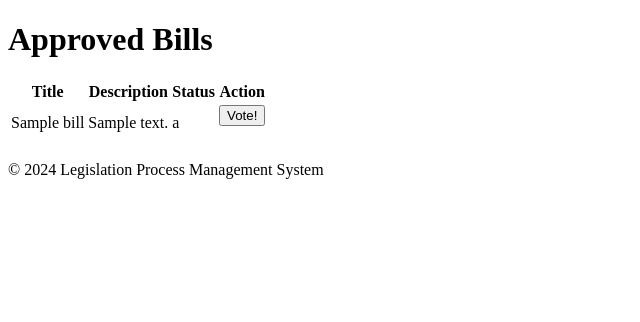
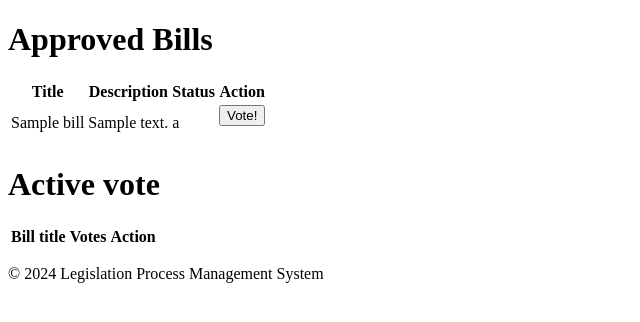
Before and after one commit to desmondsyu/legislation_mgmt_sys, a PHP site: page /public/dashboard_admin.php in a window 1280 px wide. Shown: the part 29-351 px from the top of the page, without its empty margins (0-640 px from the left). Run offline with PHP 8.4, Linux system fonts and the light colour scheme; tables that the repository leaves empty hold one stand-in row (values such as "Sample post"); lists and menus that the app fills with data are empty.

Commit message:
enhanced voting system

```diff
--- a/src/controllers/UserController.php
+++ b/src/controllers/UserController.php
@@ -28,4 +28,9 @@
     {
         return $this->userRepository->findByUsername($username);
     }
+
+    public function totalMP()
+    {
+        return count($this->userRepository->findAllMp());
+    }
 }
--- /dev/null
+++ b/src/controllers/VoteController.php
@@ -0,0 +1,55 @@
+<?php
+require_once '../repositories/VoteRepository.php';
+
+class VoteController
+{
+    private $voteRepository;
+
+    public function __construct($pdo)
+    {
+        $this->voteRepository = new VoteRepository($pdo);
+    }
+
+    public function voteFor($billId, $userId)
+    {
+        return $this->voteRepository->create([
+            'bill_id' => $billId,
+            'agree' => true,
+            'mp_id' => $userId
+        ]);
+    }
+
+    public function voteAgainst($billId, $userId)
+    {
+        return $this->voteRepository->create([
+            'bill_id' => $billId,
+            'agree' => false,
+            'mp_id' => $userId
+        ]);
+    }
+
+    public function userHasVoted($billId, $userId)
+    {
+        return $this->voteRepository->userHasVoted($billId, $userId);
+    }
+
+    public function findByBill($billId)
+    {
+        return $this->voteRepository->findByBill($billId);
+    }
+
+    public function numberOfVotes($billId)
+    {
+        return count($this->findByBill($billId));
+    }
+
+    public function findVotesFor($billId)
+    {
+        return $this->voteRepository->findByBillAndVote($billId, true);
+    }
+
+    public function findVotesAgainst($billId)
+    {
+        return $this->voteRepository->findByBillAndVote($billId, false);
+    }
+}
--- a/src/public/bill_details.php
+++ b/src/public/bill_details.php
@@ -75,6 +75,8 @@
             </thead>
             <tbody>
             <?php
+            if (!isset($billId))
+                return;
             $amendmentsForBill = $amendmentController->findByBill($billId);
             foreach ($amendmentsForBill as $amendment) {
                 echo "<tr>
--- a/src/public/dashboard_admin.php
+++ b/src/public/dashboard_admin.php
@@ -2,21 +2,49 @@
 session_start();
 require_once '../config/database.php';
 require_once '../controllers/BillController.php';
+require_once '../controllers/UserController.php';
+require_once '../controllers/VoteController.php';
 $billController = new BillController($pdo);
+$userController = new UserController($pdo);
+$voteController = new VoteController($pdo);
 $errorMessage = "";
 
 if ($_SERVER['REQUEST_METHOD'] == 'POST') {
-    if (empty($_POST["bill"])) {
+    if (empty($_POST["bill"]) || empty($_POST["action"])) {
         $errorMessage .= "<p>Please select bill!</p>";
     } else {
         $billId = $_POST['bill'];
+        $action = $_POST['action'];
 
-        try {
-            $billController->startVoteBill($billId);
-            header("location: dashboard_admin.php");
-        } catch (Exception $e) {
-            $errorMessage .= "<p>" . $e->getMessage() . "</p>";
+        switch ($action) {
+            case "vote":
+                try {
+                    $billController->startVoteBill($billId);
+                    header("location: dashboard_admin.php");
+                } catch (Exception $e) {
+                    $errorMessage .= "<p>" . $e->getMessage() . "</p>";
+                }
+                break;
+            case "results":
+                $votesFor = count($voteController->findVotesFor($billId));
+                $votesAgainst = count($voteController->findVotesAgainst($billId));
+                $totalVotes = $userController->totalMP();
+
+                if ($totalVotes != $votesFor + $votesAgainst) {
+                    $errorMessage .= "<p>Not all MP has voted!</p>";
+                    break;
+                }
+
+                if ($votesFor >= $totalVotes / 2) {
+                    $billController->votePassed($billId);
+                    $errorMessage .= "<p>Votes passed!</p>";
+                } else {
+                    $billController->voteDenied($billId);
+                    $errorMessage .= "<p>Votes denied!</p>";
+                }
+                break;
         }
+        header("location: dashboard_admin.php");
     }
 }
 ?>
@@ -27,6 +55,7 @@
         <div>
             <h1>Approved Bills</h1>
         </div>
+        <?php echo $errorMessage; ?>
         <table>
             <thead>
                 <tr>
@@ -47,7 +76,7 @@
                         <td>
                             <form method='post'>
                                 <input type='hidden' name='bill' value='{$bill['id']}'>
-                                <input type='submit' name='submit' value='Vote!'>
+                                <button type='submit' name='action' value='vote'>Vote!</button>
                             </form>
                         </td>
                       </tr>";
@@ -56,5 +85,38 @@
             </tbody>
         </table>
     </div>
+    <div>
+        <div>
+            <h1>Active vote</h1>
+        </div>
+        <table>
+            <thead>
+                <tr>
+                    <th>Bill title</th>
+                    <th>Votes</th>
+                    <th>Action</th>
+                </tr>
+            </thead>
+            <tbody>
+            <?php
+                $activeBills = $billController->findByStatus('V');
+                $totalVotes = $userController->totalMP();
+                foreach ($activeBills as $bill) {
+                    $votes = $voteController->numberOfVotes($bill['id']);
+                    echo "<tr>
+                            <td>{$bill['title']}</td>
+                            <td>{$votes}/{$totalVotes}</td>
+                            <td>
+                                <form method='post'>
+                                    <input type='hidden' name='bill' value='{$bill['id']}'>
+                                    <button type='submit' name='action' value='results'>Get results</button>
+                                </form>
+                            </td>
+                          </tr>";
+                }
+            ?>
+            </tbody>
+        </table>
+    </div>
 </div>
 <?php include '../views/footer.php' ?>
--- a/src/repositories/UserRepository.php
+++ b/src/repositories/UserRepository.php
@@ -39,4 +39,11 @@
         }
         return false;
     }
+
+    public function findAllMp()
+    {
+        $sql = "SELECT * FROM user WHERE role = 'PARLIAMENT'";
+        $stmt = $this->pdo->query($sql);
+        return $stmt->fetchAll(PDO::FETCH_ASSOC);
+    }
 }
--- a/src/repositories/VoteRepository.php
+++ b/src/repositories/VoteRepository.php
@@ -9,7 +9,7 @@
 
     public function create($data)
     {
-        $sql = "INSERT INTO vote (bill_id, agree, mp_id) VALUES (:bill_id, agree, mp_id)";
+        $sql = "INSERT INTO vote (bill_id, agree, mp_id) VALUES (:bill_id, :agree, :mp_id)";
         $stmt = $this->pdo->prepare($sql);
         $stmt->execute([
             'bill_id' => $data['bill_id'],
@@ -25,6 +25,22 @@
         $sql = "SELECT * FROM vote WHERE bill_id = :bill_id";
         $stmt = $this->pdo->prepare($sql);
         $stmt->execute(['bill_id' => $bill_id]);
-        return $stmt->fetch(PDO::FETCH_ASSOC);
+        return $stmt->fetchAll(PDO::FETCH_ASSOC);
+    }
+
+    public function userHasVoted($billId, $userId)
+    {
+        $sql = "SELECT COUNT(*) FROM vote WHERE bill_id = :bill_id AND mp_id = :mp_id";
+        $stmt = $this->pdo->prepare($sql);
+        $stmt->execute(['bill_id' => $billId, 'mp_id' => $userId]);
+        return $stmt->fetchColumn() > 0;
+    }
+
+    public function findByBillAndVote($billId, $agree)
+    {
+        $sql = "SELECT * FROM vote WHERE bill_id = :bill_id AND agree = :agree";
+        $stmt = $this->pdo->prepare($sql);
+        $stmt->execute(['bill_id' => $billId, 'agree' => $agree]);
+        return $stmt->fetchAll(PDO::FETCH_ASSOC);
     }
 }
```
Also changed, not shown: src/public/dashboard_mp.php (+12 -7 lines).
